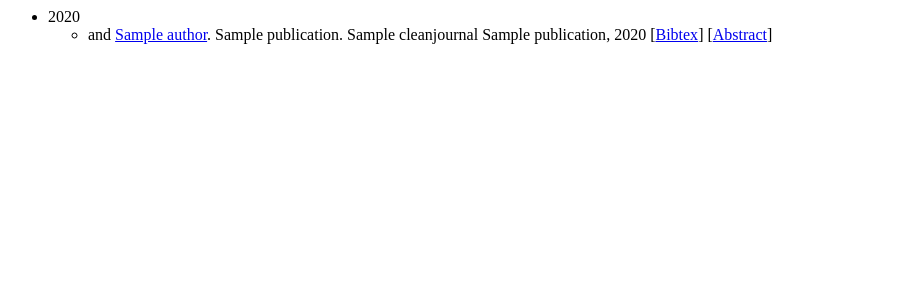
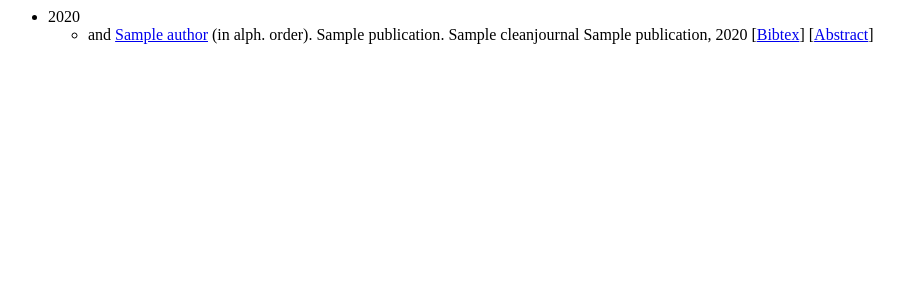
Before and after one commit to jalopez/aigapages, a Django app: template bib/templates/by_year.html in a window 1280 px wide. Shown: the top 300 px of the page, without its empty margins (0-904 px from the left). Run offline with Django 3.2, Linux system fonts and the light colour scheme; the template is opened without the code that fills it: most values are stand-ins (such as "Sample title", 1, 10 or a date in 2020).

Commit message:
Autores listados por orden alfabetico

```diff
--- a/bib/models.py
+++ b/bib/models.py
@@ -63,10 +63,10 @@ class Publication(models.Model):
         db_table = u'publication'
 
     def author_list(self):
-        return self.author_set.filter(publicationauthorlink__is_editor = 'N').order_by('publicationauthorlink__rank')
+        return self.author_set.filter(publicationauthorlink__is_editor = 'N').order_by('surname', 'firstname')
 
     def editor_list(self):
-        return self.author_set.filter(publicationauthorlink__is_editor = 'Y').order_by('publicationauthorlink__rank')
+        return self.author_set.filter(publicationauthorlink__is_editor = 'Y').order_by('surname', 'firstname')
 
     def fulltext_attachment(self):
         return self.attachments_set.get(ismain=True)
--- a/bib/templates/by_year.html
+++ b/bib/templates/by_year.html
@@ -17,7 +17,8 @@
 	        {% trans "and" %}
 		 	{% if author.homepage %}
 			   <a href="{{ author.homepage }}">{{ author.cleanname|encode }}</a>{% comment %}
-			{% endcomment %}{% else %}{{ author.cleanname|encode }}{% endif %}.
+			{% endcomment %}{% else %}{{ author.cleanname|encode }}{% endif %}
+			({% trans "in alph. order" %}).
 	        {% endif %}
         {% endfor %}
       </span>
```
Also changed, not shown: bib/locale/en/LC_MESSAGES/django.po, bib/locale/es/LC_MESSAGES/django.po.
